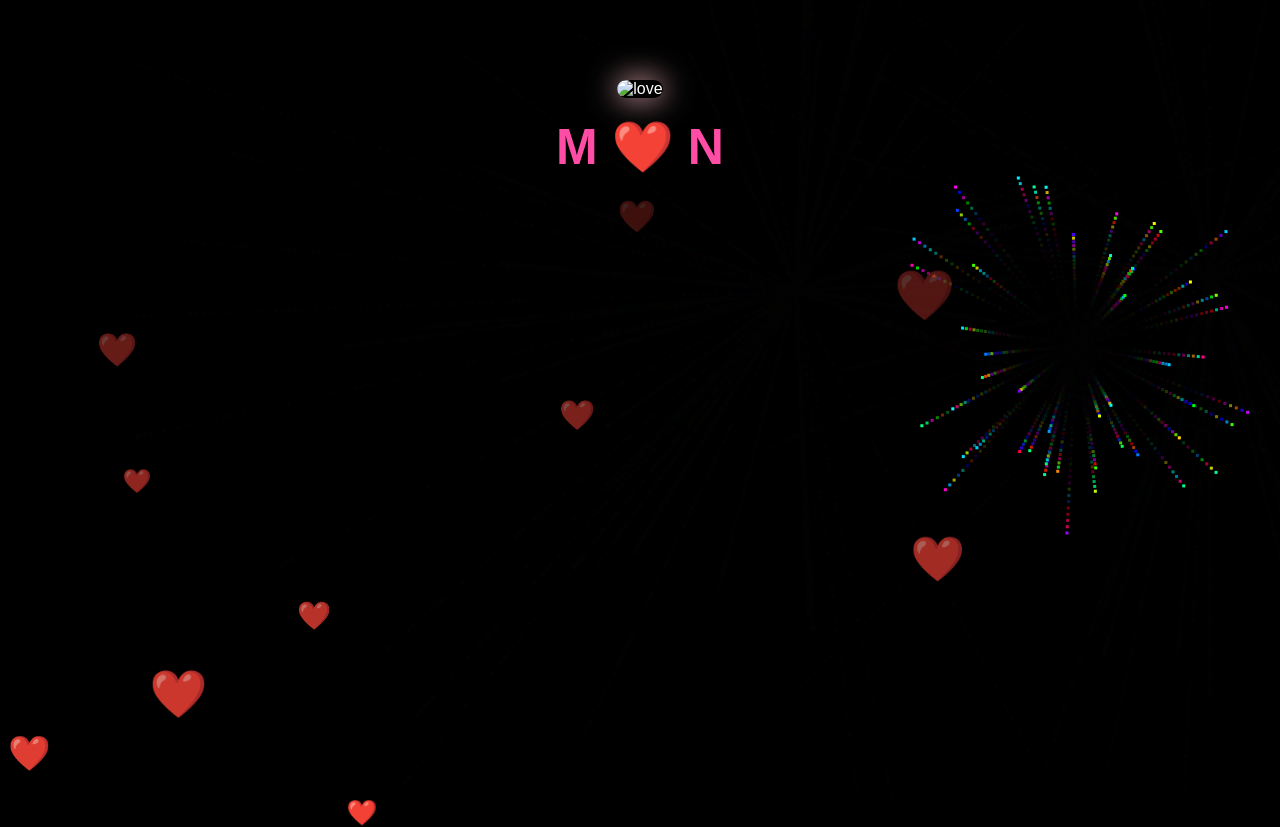
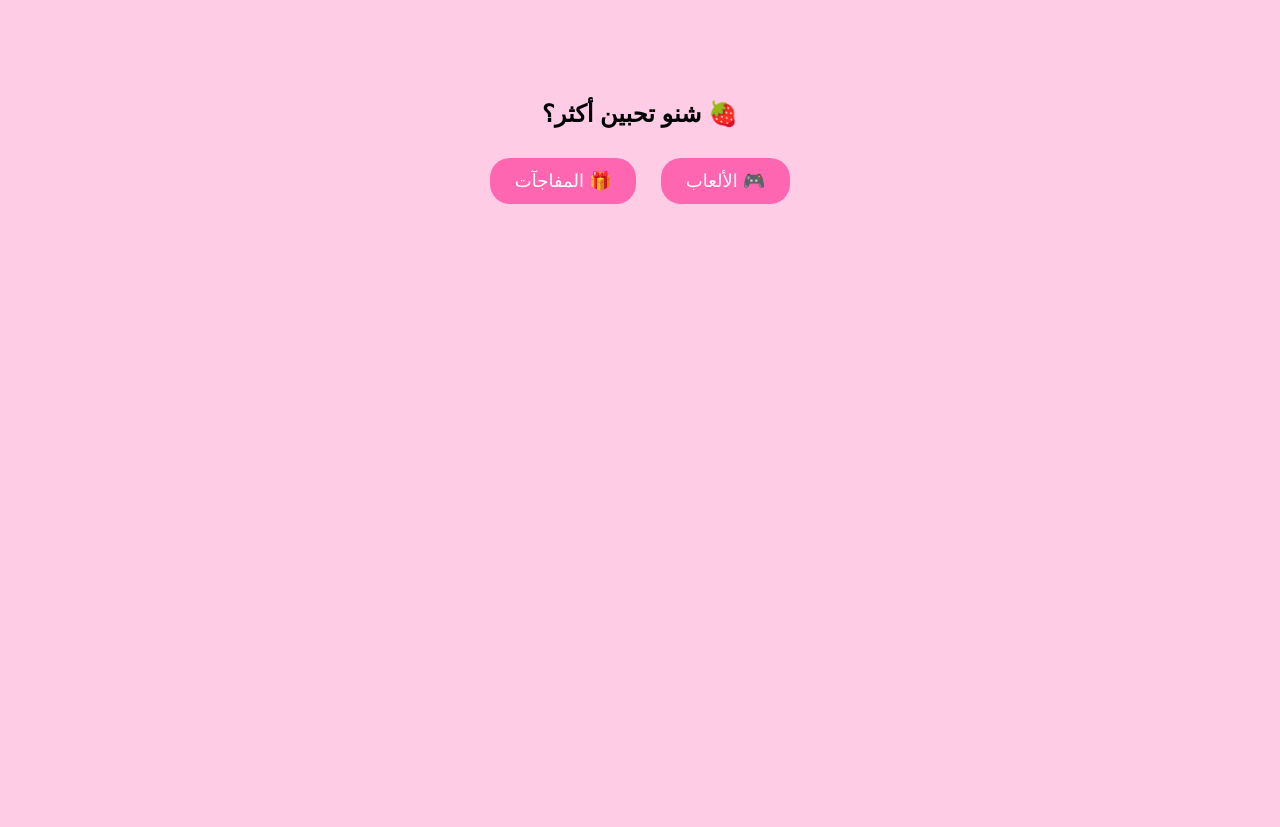
Before and after one commit to higihgihgiyifh-cloud/mahdi-love, a plain HTML site: page index.html in a window 1280 px wide. After the commit the page ends 800 px from the top, so only its background shows below. Drawn offline with Linux system fonts and the light colour scheme.

Commit message:
Update index.html

```diff
--- a/index.html
+++ b/index.html
@@ -2,126 +2,160 @@
 <html lang="ar">
 <head>
 <meta charset="UTF-8">
-<title>M ❤️ N</title>
+<title>المفاجأة الكبرى ✨</title>
 
 <style>
 body{
     margin:0;
-    font-family: Arial;
+    background:#ffcce6;
+    font-family:Arial;
     text-align:center;
-    background:black;
-    color:white;
     overflow:hidden;
 }
 
-.container{
-    position:relative;
-    top:80px;
+.box{
+    margin-top:100px;
 }
 
-img{
-    width:250px;
+button{
+    padding:12px 25px;
+    margin:10px;
     border-radius:20px;
-    box-shadow:0 0 30px pink;
+    border:none;
+    font-size:18px;
+    cursor:pointer;
+    background:#ff66b2;
+    color:white;
+    transition:0.3s;
 }
 
-h1{
-    font-size:50px;
+button:hover{
+    transform:scale(1.1);
+}
+
+.hidden{
+    display:none;
+}
+
+#countdown{
+    font-size:40px;
+    color:#cc0066;
     margin-top:20px;
-    color:#ff4da6;
+}
+
+#surprise img{
+    width:0;
+    opacity:0;
+    border-radius:20px;
+    margin-top:20px;
+    transition: all 1.2s ease;
+}
+
+#surprise.show img{
+    width:320px;
+    opacity:1;
+}
+
+#finalText{
+    font-size:22px;
+    color:#cc0066;
+    margin-top:20px;
 }
 
 .heart{
-    position:absolute;
+    position:fixed;
     color:red;
-    font-size:20px;
-    animation: float 6s linear infinite;
+    animation:fall 4s linear infinite;
 }
-
-@keyframes float{
-    0%{transform:translateY(0); opacity:1;}
-    100%{transform:translateY(-800px); opacity:0;}
-}
-
-canvas{
-    position:fixed;
-    top:0;
-    left:0;
+@keyframes fall{
+    0%{top:-10px;opacity:1;}
+    100%{top:100%;opacity:0;}
 }
 </style>
 </head>
 
 <body>
 
-<canvas id="fireworks"></canvas>
+<div class="box">
+    <h2 id="question">شنو تحبين أكثر؟ 🍓</h2>
 
-<div class="container">
-    <img src="PUT-YOUR-IMAGE-LINK-HERE" alt="love">
-    <h1>M ❤️ N</h1>
+    <button onclick="next()">المفاجآت 🎁</button>
+    <button onclick="next()">الألعاب 🎮</button>
+
+    <div id="countdown" class="hidden"></div>
+
+    <div id="surprise" class="hidden">
+        <h2>المفاجأة وصلت ✨</h2>
+        <img src="7FBC06C2-84DA-49A9-A65D-4B520015CC5C.jpeg">
+        <div id="finalText">
+            شرايج بالإبداع؟ 😌💖 <br>
+            التصميم كيوت رسميًا 👑✨
+        </div>
+    </div>
 </div>
 
-<audio autoplay loop>
-    <source src="PUT-SONG-LINK-HERE" type="audio/mpeg">
-</audio>
+<script>
+let step=0;
 
-<script>
-// قلوب تطلع
-function createHeart(){
-    const heart = document.createElement("div");
-    heart.className = "heart";
-    heart.innerHTML = "❤️";
-    heart.style.left = Math.random()*window.innerWidth + "px";
-    heart.style.top = window.innerHeight + "px";
-    heart.style.fontSize = (20 + Math.random()*30) + "px";
-    document.body.appendChild(heart);
-    setTimeout(()=>{heart.remove();},6000);
-}
-setInterval(createHeart,500);
-
-// ألعاب نارية
-const canvas = document.getElementById("fireworks");
-const ctx = canvas.getContext("2d");
-canvas.width = window.innerWidth;
-canvas.height = window.innerHeight;
-
-let particles = [];
-
-function createFirework(){
-    let x = Math.random()*canvas.width;
-    let y = Math.random()*canvas.height/2;
-    for(let i=0;i<50;i++){
-        particles.push({
-            x:x,
-            y:y,
-            angle:Math.random()*2*Math.PI,
-            speed:Math.random()*5+2,
-            life:100
-        });
+function next(){
+    if(step==0){
+        document.getElementById("question").innerHTML="تحبين الهدوء لو الحماس؟ 🌸";
+        step++;
+    }
+    else if(step==1){
+        document.getElementById("question").innerHTML="جاهزة للمفاجأة؟ 😏";
+        step++;
+    }
+    else{
+        startCountdown();
     }
 }
 
-function animate(){
-    ctx.fillStyle="rgba(0,0,0,0.2)";
-    ctx.fillRect(0,0,canvas.width,canvas.height);
+function startCountdown(){
+    document.getElementById("question").style.display="none";
+    document.querySelectorAll("button").forEach(b=>b.style.display="none");
 
-    particles.forEach((p,index)=>{
-        p.x += Math.cos(p.angle)*p.speed;
-        p.y += Math.sin(p.angle)*p.speed;
-        p.life--;
+    let count=3;
+    let cd=document.getElementById("countdown");
+    cd.classList.remove("hidden");
+    cd.innerHTML=count;
 
-        ctx.fillStyle="hsl("+Math.random()*360+",100%,50%)";
-        ctx.fillRect(p.x,p.y,3,3);
-
-        if(p.life<=0){
-            particles.splice(index,1);
+    let interval=setInterval(()=>{
+        count--;
+        if(count>0){
+            cd.innerHTML=count;
+        }else{
+            clearInterval(interval);
+            cd.innerHTML="✨";
+            setTimeout(()=>{
+                cd.classList.add("hidden");
+                showSurprise();
+            },800);
         }
-    });
-
-    requestAnimationFrame(animate);
+    },1000);
 }
 
-setInterval(createFirework,1500);
-animate();
+function showSurprise(){
+    let surprise=document.getElementById("surprise");
+    surprise.classList.remove("hidden");
+    setTimeout(()=>{
+        surprise.classList.add("show");
+    },100);
+
+    startHearts();
+}
+
+function startHearts(){
+    setInterval(()=>{
+        let heart=document.createElement("div");
+        heart.className="heart";
+        heart.innerHTML="💖";
+        heart.style.left=Math.random()*100+"%";
+        heart.style.fontSize=(Math.random()*20+15)+"px";
+        document.body.appendChild(heart);
+        setTimeout(()=>heart.remove(),4000);
+    },300);
+}
 </script>
 
 </body>
```
